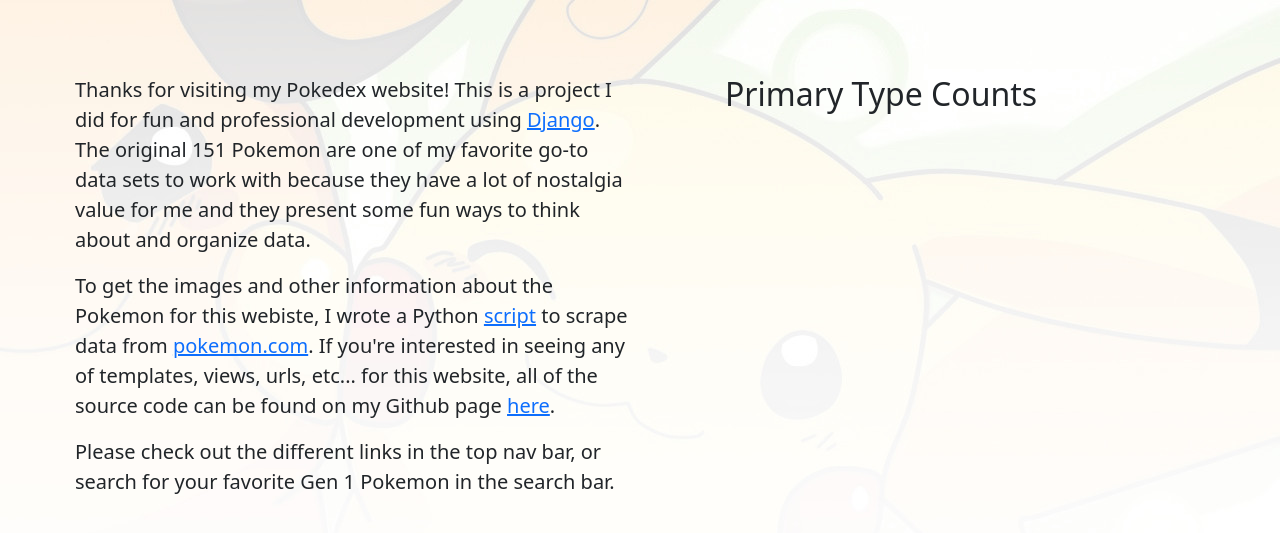
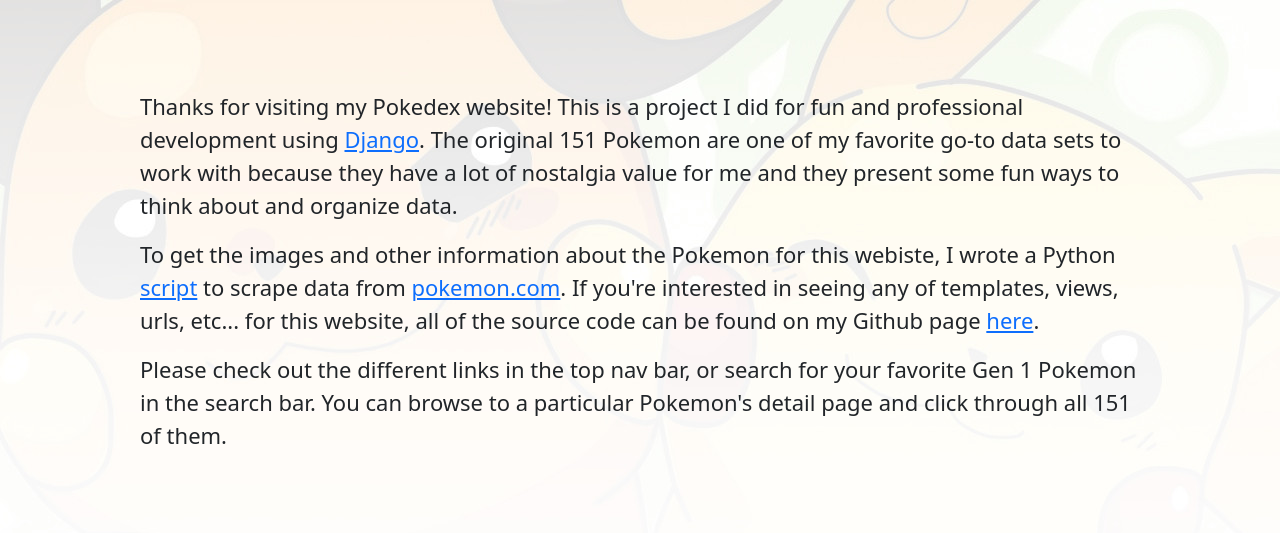
Before and after one commit to ghbhc/PokeSite, a Django app: page /dex/ in a window 1280 px wide. Shown: the part 208-741 px from the top of the page. Run offline with Django 4.2, Linux system fonts and the light colour scheme; data that the repository does not hold is empty; some libraries are stand-ins or nearby versions.

Commit message:
Remove type count from home page; Adjust centering of text

```diff
--- a/dex/static/dex/css/style.css
+++ b/dex/static/dex/css/style.css
@@ -14,41 +14,35 @@ header {
 }
 
 p {
-    font-size:20px;
+    font-size:22px;
 }
 
 /* Index page
 --------------------------------------------*/
-
-.flex-container {
-    display: flex;
-    padding-top: 35px;
+.center_home {
+    width: 1000px;
+    padding-top: 50px;
+    margin-left: auto;
+    margin-right: auto;
 }
 
-.flex-child {
-    padding-left: 75px;
-    flex: 1;
-}
-
-.flex-child:first-child {
-    margin-right: 20px;
-}
 
 /* Detail page
 --------------------------------------------*/
-.center {
+.center_detail {
     width: 515px;
     margin-left: auto;
     margin-right: auto;
 }
 
 .prev_next {
-    margin-top: 30px;
-    margin-left: 185px;
+    position: absolute;
+    margin-left: 135px;
 }
 
 .detail_text {
     margin-top: 30px;
+    height: 270px;
 }
 
 /* Type, Search, All pages
--- a/dex/templates/dex/index.html
+++ b/dex/templates/dex/index.html
@@ -8,10 +8,9 @@
 </div>
 {% endblock %}
 {% block content %}
-<body style="background-image: url('{% static "dex/images/rai_and_pika_faded.jpg" %}'); background-repeat: no-repeat; background-attachment: scroll;   background-position: 100% 0%;
+<body style="background-image: url('{% static "dex/images/rai_and_pika_faded.jpg" %}'); background-repeat: no-repeat; background-attachment: scroll;   background-position: 50% 0%;
 ">
-    <div class="flex-container">
-        <div class="flex-child">
+    <div class="center_home">
         <p>Thanks for visiting my Pokedex website! This is a project I did for fun and professional development
             using <a href="https://www.djangoproject.com/" target=_blank>Django</a>.  The original 151 Pokemon
             are one of my favorite go-to data sets to work with because they have a lot of nostalgia value for
@@ -24,25 +23,7 @@
             code can be found on my Github page <a href="https://github.com/ghbhc/PokeSite" target=_blank>here</a>.</p>
 
         <p>Please check out the different links in the top nav bar, or search for your favorite Gen 1 Pokemon
-               in the search bar.</p>
-        </div>
-        <div class="flex-child">
-            <h2>Primary Type Counts</h2>
-            <ul style="list-style-type:none">
-                {% for i in type_count %}
-                    <div>
-                        <li>
-                            <span class="col">
-                                <a href="{% url 'type_list' i.type1 %}">{{ i.type1 }}</a>:
-                            </span>
-                            <span>
-                                {{ i.n }}
-                            </span>
-                        </li>
-                    <div>
-                {% endfor %}
-            </ul>
-        </div>
+            in the search bar.  You can browse to a particular Pokemon's detail page and click through all 151 of them.</p>
     </div>
 </body>
 {% endblock %}
```
Lines whose indentation alone changed are shown as unchanged.
